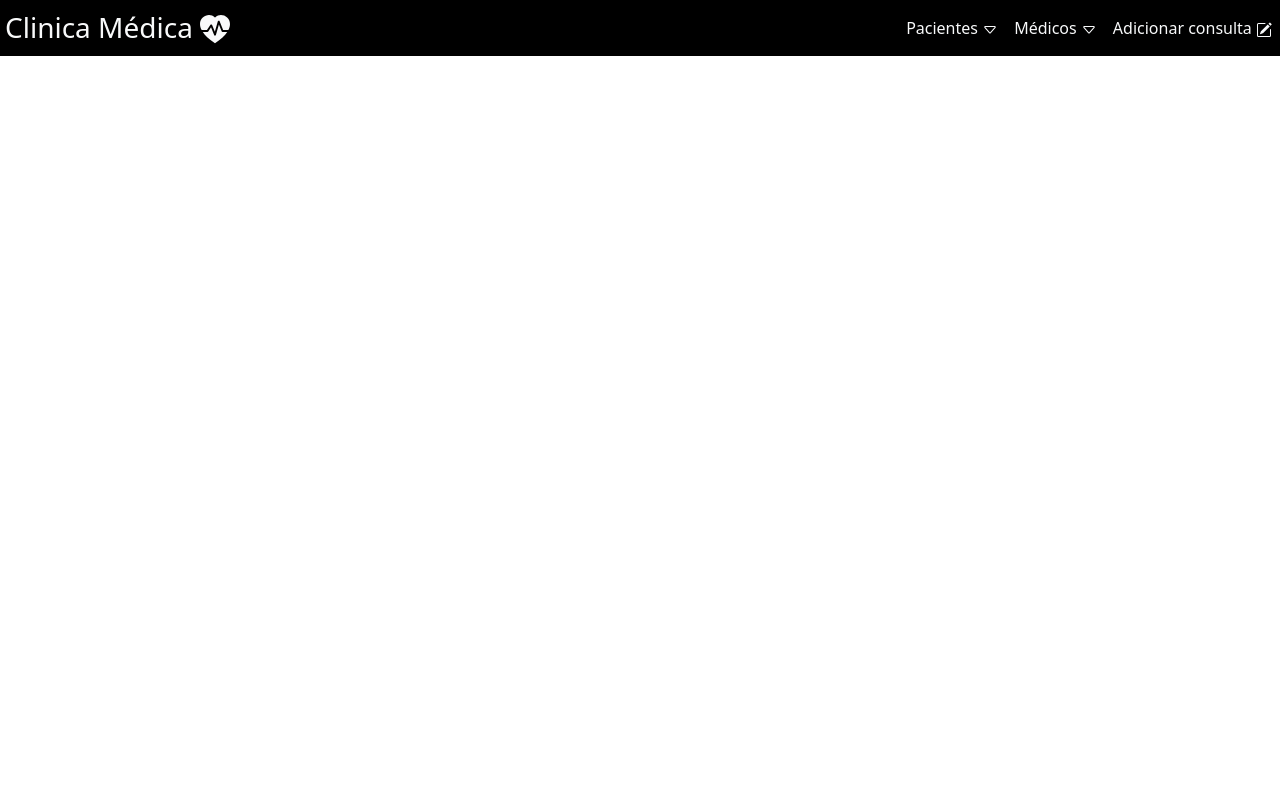
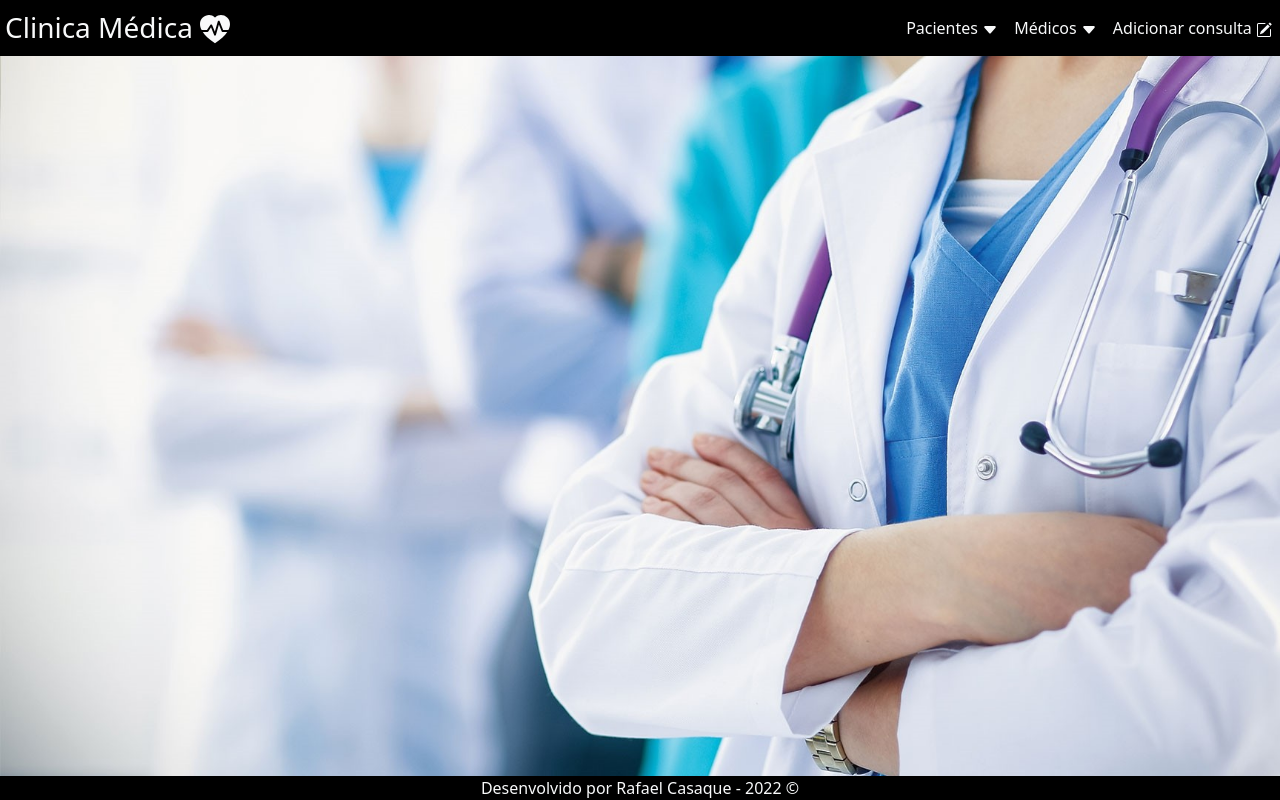
Before and after one commit to Rafael-Casaque/Clinica-Medica, a plain HTML site: page Frontend/index.html in a window 1280 px wide. Drawn offline with nearby package versions, Linux system fonts and the light colour scheme.

Commit message:
estilização do site

```diff
--- a/Frontend/app.js
+++ b/Frontend/app.js
@@ -1,5 +1,5 @@
 var medicos, pacietes, consultas, especialidades;
-const urlUsada = "http://localhost:3000";
+const urlUsada = "https://us-central1-testenodejs-9029a.cloudfunctions.net/app";
 //operações :hover
 
 $(".opcoes").hide()
@@ -28,7 +28,8 @@ $("#pacientes>ul>li").eq(0).click((e) => {
     e.preventDefault();
     $("#loading").show()
     $("header").hide()
-    $.get(urlUsada + "/medicos", (data) => {
+    //$.get(urlUsada + "/medicos", (data) => {
+    $.get(urlUsada, (data) => {
         if(data==undefined) console.log(1)
         console.log(data);
     }).done(()=>{
--- a/Frontend/index.html
+++ b/Frontend/index.html
@@ -44,9 +44,9 @@
                     <div class="navbar-nav">
                         <a href="" class="nav-item nav-link text-light" id="pacientes">Pacientes <svg
                                 xmlns="http://www.w3.org/2000/svg" width="16" height="16" fill="currentColor"
-                                class="bi bi-caret-down" viewBox="0 0 16 16">
+                                class="bi bi-caret-down-fill" viewBox="0 0 16 16">
                                 <path
-                                    d="M3.204 5h9.592L8 10.481 3.204 5zm-.753.659 4.796 5.48a1 1 0 0 0 1.506 0l4.796-5.48c.566-.647.106-1.659-.753-1.659H3.204a1 1 0 0 0-.753 1.659z" />
+                                    d="M7.247 11.14 2.451 5.658C1.885 5.013 2.345 4 3.204 4h9.592a1 1 0 0 1 .753 1.659l-4.796 5.48a1 1 0 0 1-1.506 0z" />
                             </svg>
                             <ul class="shadow-sm p-3 mb-5 bg-body rounded opcoes">
                                 <li>Listar</li>
@@ -55,9 +55,9 @@
                         </a>
                         <a href="" class="nav-item nav-link text-light" id="medicos">Médicos <svg
                                 xmlns="http://www.w3.org/2000/svg" width="16" height="16" fill="currentColor"
-                                class="bi bi-caret-down" viewBox="0 0 16 16">
+                                class="bi bi-caret-down-fill" viewBox="0 0 16 16">
                                 <path
-                                    d="M3.204 5h9.592L8 10.481 3.204 5zm-.753.659 4.796 5.48a1 1 0 0 0 1.506 0l4.796-5.48c.566-.647.106-1.659-.753-1.659H3.204a1 1 0 0 0-.753 1.659z" />
+                                    d="M7.247 11.14 2.451 5.658C1.885 5.013 2.345 4 3.204 4h9.592a1 1 0 0 1 .753 1.659l-4.796 5.48a1 1 0 0 1-1.506 0z" />
                             </svg>
                             <ul class="shadow-sm p-3 mb-5 bg-body rounded opcoes">
                                 <li>Listar</li>
@@ -77,6 +77,10 @@
             </nav>
         </div>
     </header>
+    <article></article>
+    <footer class="text-light bg-black text-md-center">
+        <p>Desenvolvido por Rafael Casaque - 2022 &copy;</p>
+    </footer>
 </body>
 
 </html>
--- a/Frontend/style.css
+++ b/Frontend/style.css
@@ -29,3 +29,17 @@
 .opcoes>li:hover{
     font-weight: bold;
 }
+
+article{
+    background-image: url(imgs/wallpaper.jpg);
+    background-size: cover;
+    height: 100vh;
+    width: 100vw;
+}
+
+footer{
+    margin-top: -24px;
+}
+footer>p{
+    margin: 0;
+}
```
Also changed, not shown: Frontend/imgs/wallpaper.jpg (added).
